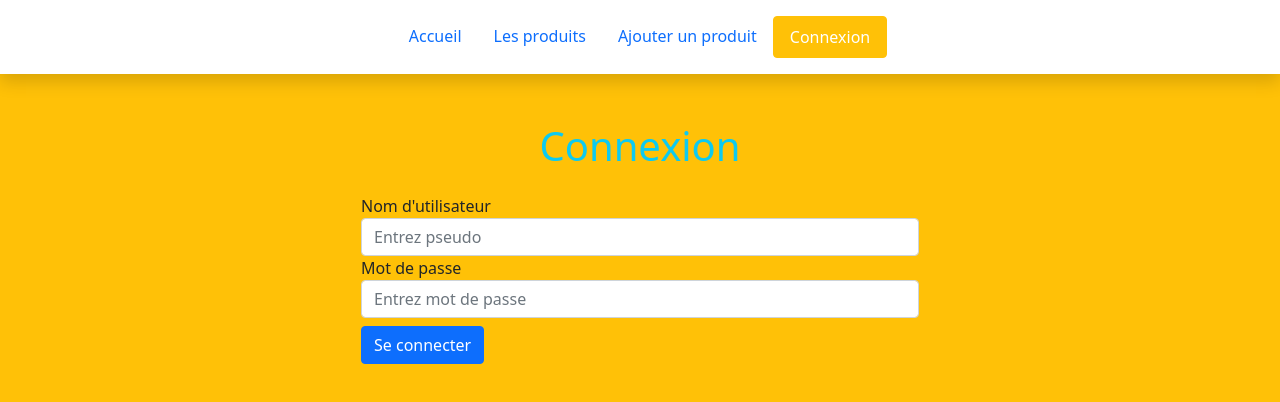
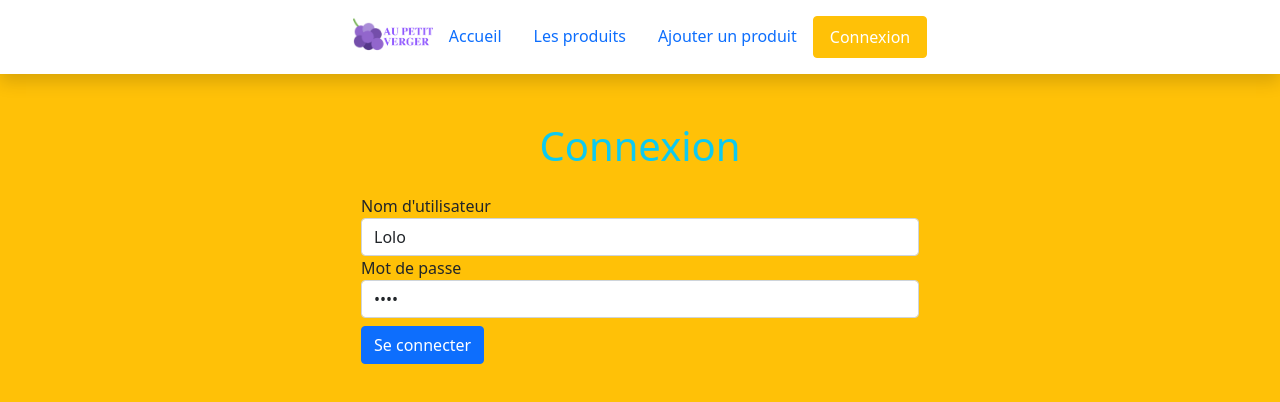
Before and after one commit to ltevidence/Angular_Shopping_Test, an Angular app: page /login in a window 1280 px wide. Shown: the top 402 px of the page. Built offline with nearby package versions, Linux system fonts and the light colour scheme.

Commit message:
login page is OKEEEE

```diff
--- a/src/app/app.component.html
+++ b/src/app/app.component.html
@@ -1,4 +1,9 @@
+
+
 <ul class="nav justify-content-center shadow p-3 mb-5 bg-white">
+    <a class="nav-brand">
+      <img src="assets/img/logo.png" style="width: 80px;height:40px">
+    </a>
   <li class="nav-item">
     <a class="nav-link active" aria-current="page" href="#">Accueil</a>
   </li>
--- a/src/app/components/login/login.component.html
+++ b/src/app/components/login/login.component.html
@@ -1,15 +1,18 @@
 <div class="container">
   <!-- Titre container -->
   <h1 class="text-center text-info mt-4 mb-4">Connexion</h1>
+  <div class="bg-danger p-4 m-auto text-center" *ngIf="message">
+    Les identifiants ne sont pas correcte
+  </div>
   <!-- Formulaire : Début-->
   <form (ngSubmit)="login(loginForm)" #loginForm="ngForm" class="w-50 m-auto">
     <div class="form-group">
       <label for="">Nom d'utilisateur</label>
-      <input type="text" class="form-control" name="username" placeholder="Entrez pseudo" ngModel required>
+      <input type="text" class="form-control" name="username" placeholder="Entrez pseudo" [(ngModel)]="user.username" required>
     </div>
     <div class="form-group">
       <label for="">Mot de passe</label>
-      <input type="password" class="form-control" name="password" placeholder="Entrez mot de passe" ngModel required>
+      <input type="password" class="form-control" name="password" placeholder="Entrez mot de passe" [(ngModel)]="user.password" required>
     </div>
     <button type="submit" class="btn btn-primary mt-2">Se connecter</button>
   </form>
--- a/src/app/components/login/login.component.ts
+++ b/src/app/components/login/login.component.ts
@@ -1,4 +1,5 @@
 import { Component, OnInit } from '@angular/core';
+import { Router } from '@angular/router';
 
 @Component({
   selector: 'app-login',
@@ -7,18 +8,25 @@ import { Component, OnInit } from '@angular/core';
 })
 export class LoginComponent implements OnInit {
 user = {
-  username: "",
-  password: ""
-}
-
-  constructor() { }
+  username: "Lolo",
+  password: "1234"
+};
+message = false;
+  constructor(private router:Router) { }
 
   ngOnInit(): void {
   }
 
   login(loginForm:any){
-    this.user = loginForm;
-    console.log(this.user.username)
+    if (this.user.username === loginForm.value.username && this.user.password === loginForm.value.password){
+      this.router.navigate(["product"])
+    }
+    else
+    {
+      this.message=true;
+    }
+    ;
+
   }
 
 }
```
Also changed, not shown: src/assets/img/logo.png (added).
